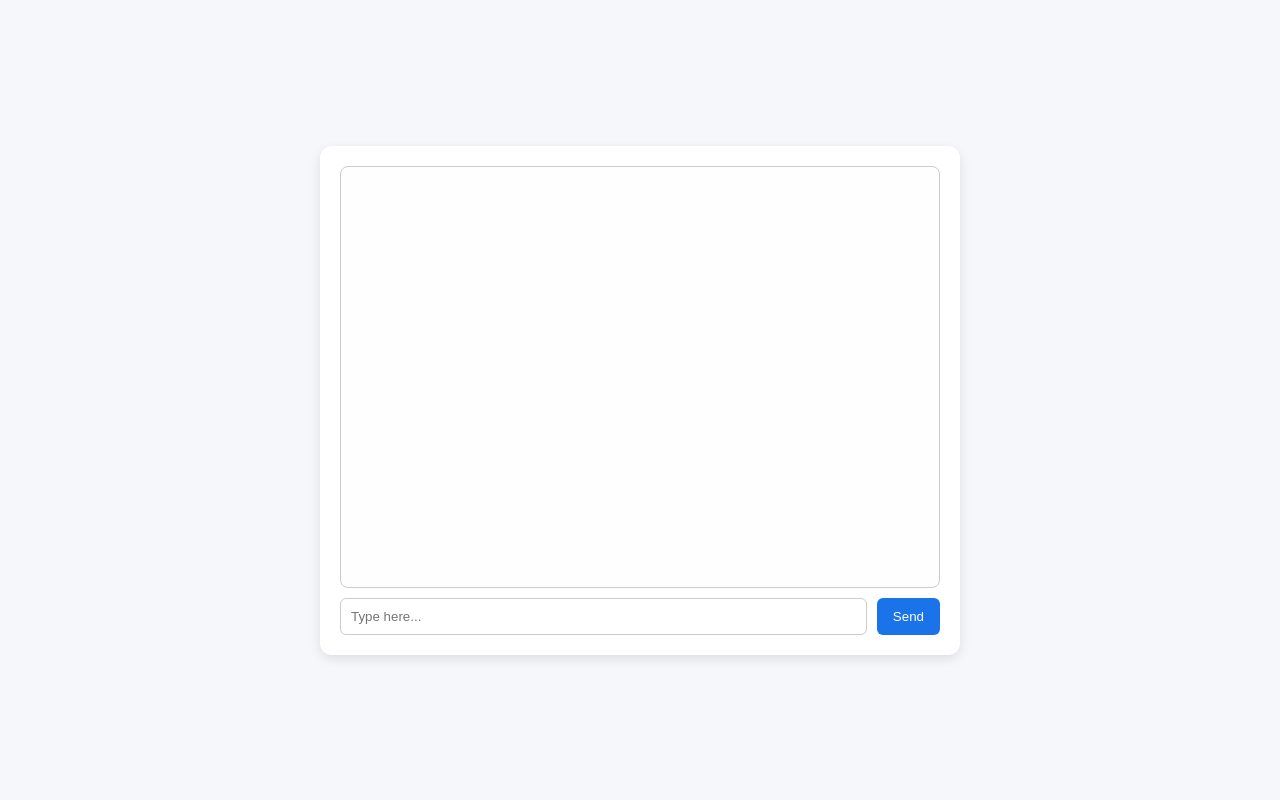
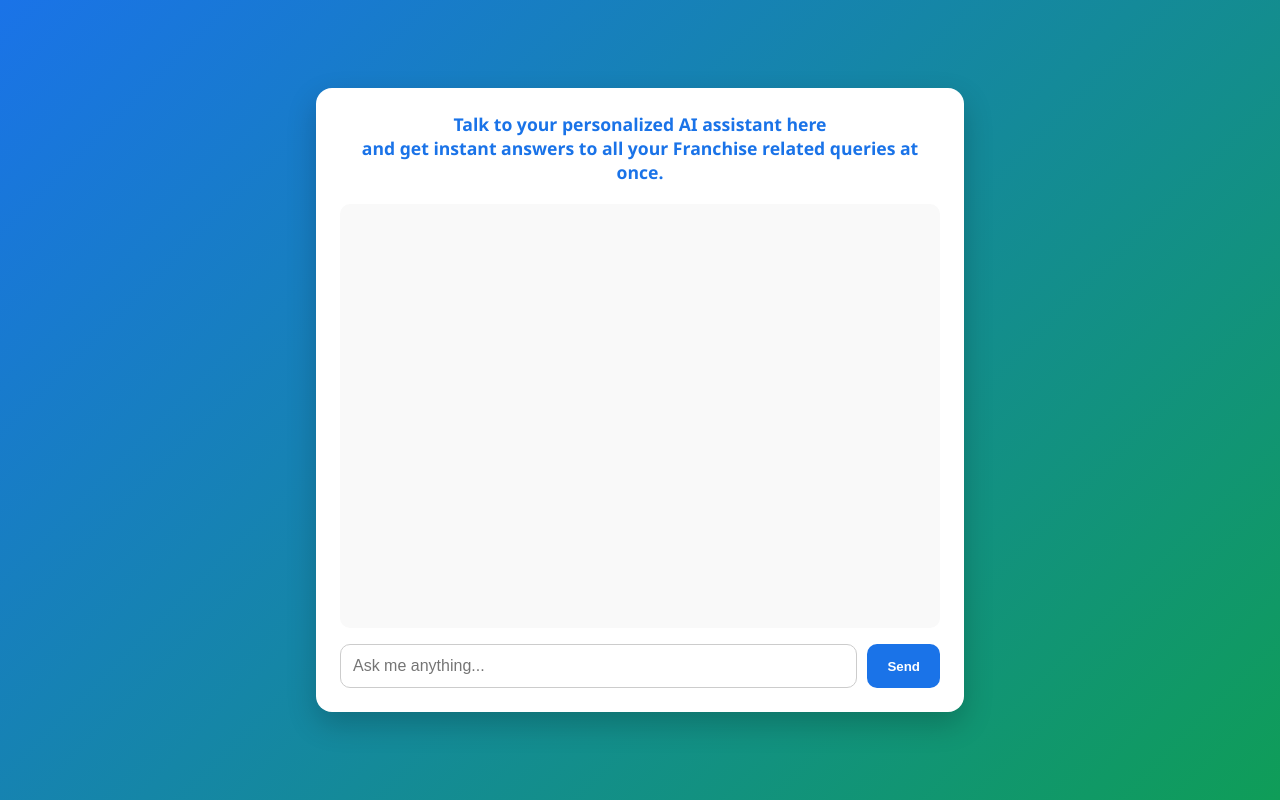
Before and after one commit to occultedge/grogbot-FranchiseBOT, a plain HTML site: page public/index.html in a window 1280 px wide. Drawn offline with nearby package versions, Linux system fonts and the light colour scheme.

Commit message:
Update index.html

```diff
--- a/public/index.html
+++ b/public/index.html
@@ -1,62 +1,149 @@
 <!DOCTYPE html>
-<html>
+<html lang="en">
 <head>
+  <meta charset="UTF-8" />
   <title>Occultedge AI Assistant</title>
+  <meta name="viewport" content="width=device-width, initial-scale=1.0" />
+
   <style>
     body {
-      font-family: Arial, sans-serif;
-      background: #f5f7fa;
+      font-family: 'Segoe UI', Tahoma, sans-serif;
       margin: 0;
       padding: 0;
+      height: 100vh;
+      background: linear-gradient(135deg, #1a73e8, #0f9d58);
       display: flex;
       justify-content: center;
       align-items: center;
-      height: 100vh;
+      animation: fadeIn 1s ease-in;
     }
+
     .chatbox {
-      background: white;
-      padding: 20px;
+      background: #fff;
       width: 95%;
       max-width: 600px;
-      border-radius: 12px;
-      box-shadow: 0 4px 12px rgba(0,0,0,0.1);
+      padding: 24px;
+      border-radius: 16px;
+      box-shadow: 0 12px 30px rgba(0, 0, 0, 0.2);
+      display: flex;
+      flex-direction: column;
+      animation: popIn 0.5s ease-out;
     }
+
+    .chat-header {
+      text-align: center;
+      font-size: 1.1em;
+      font-weight: 600;
+      margin-bottom: 20px;
+      color: #1a73e8;
+    }
+
     #chat {
       height: 400px;
       overflow-y: auto;
-      border: 1px solid #ccc;
-      padding: 10px;
-      margin-bottom: 10px;
-      background: #fefefe;
-      border-radius: 8px;
+      padding: 12px;
+      background: #f9f9f9;
+      border-radius: 10px;
+      margin-bottom: 16px;
+      display: flex;
+      flex-direction: column;
+      gap: 12px;
+      scroll-behavior: smooth;
     }
-    .msg { margin: 10px 0; }
-    .user { color: #1a73e8; }
-    .bot { color: #0f9d58; }
-    form { display: flex; gap: 10px; }
+
+    .msg {
+      padding: 12px 16px;
+      border-radius: 12px;
+      font-size: 0.95em;
+      max-width: 80%;
+      word-wrap: break-word;
+      animation: slideUp 0.3s ease-in-out;
+    }
+
+    .user {
+      background-color: #e3f0fe;
+      color: #1a73e8;
+      align-self: flex-end;
+    }
+
+    .bot {
+      background-color: #e6f4ea;
+      color: #0f9d58;
+      align-self: flex-start;
+    }
+
+    form {
+      display: flex;
+      gap: 10px;
+    }
+
     input[type="text"] {
       flex: 1;
-      padding: 10px;
-      border-radius: 6px;
+      padding: 12px;
+      border-radius: 10px;
       border: 1px solid #ccc;
+      font-size: 1em;
+      outline: none;
+      transition: border 0.2s ease;
     }
+
+    input[type="text"]:focus {
+      border-color: #1a73e8;
+    }
+
     button {
       background: #1a73e8;
       color: white;
       border: none;
-      padding: 10px 16px;
-      border-radius: 6px;
+      padding: 12px 20px;
+      border-radius: 10px;
       cursor: pointer;
+      font-weight: bold;
+      transition: background 0.3s ease;
+    }
+
+    button:hover {
+      background: #1558b0;
+    }
+
+    @keyframes fadeIn {
+      from { opacity: 0; }
+      to { opacity: 1; }
+    }
+
+    @keyframes popIn {
+      from { transform: scale(0.95); opacity: 0; }
+      to { transform: scale(1); opacity: 1; }
+    }
+
+    @keyframes slideUp {
+      from { transform: translateY(10px); opacity: 0; }
+      to { transform: translateY(0); opacity: 1; }
+    }
+
+    ::-webkit-scrollbar {
+      width: 6px;
+    }
+
+    ::-webkit-scrollbar-thumb {
+      background-color: #ccc;
+      border-radius: 3px;
     }
   </style>
-  <!-- ✅ Include DOMPurify to safely render AI's HTML -->
+
+  <!-- ✅ Safe HTML rendering -->
   <script src="https://cdn.jsdelivr.net/npm/dompurify@2.4.0/dist/purify.min.js"></script>
 </head>
+
 <body>
   <div class="chatbox">
+    <div class="chat-header">
+      Talk to your personalized AI assistant here<br>
+      and get <b>instant answers</b> to all your Franchise related queries at once.
+    </div>
     <div id="chat"></div>
     <form id="chatForm">
-      <input type="text" id="userInput" placeholder="Type here..." required />
+      <input type="text" id="userInput" placeholder="Ask me anything..." required />
       <button type="submit">Send</button>
     </form>
   </div>
@@ -66,7 +153,6 @@
     const input = document.getElementById('userInput');
     const chat = document.getElementById('chat');
 
-    // 🔍 Detect site type based on URL
     function detectSiteType() {
       const url = window.location.href.toLowerCase();
       if (url.includes("tutor")) return "tutor";
@@ -76,22 +162,12 @@
       return "general";
     }
 
-    // 📤 Handle message submit
     form.addEventListener('submit', async (e) => {
       e.preventDefault();
       const msg = input.value.trim();
       if (!msg) return;
 
       chat.innerHTML += `<div class="msg user"><b>You:</b> ${msg}</div>`;
-      // Intercept link clicks inside the bot reply
-const botLinks = chat.querySelectorAll('.msg.bot a');
-botLinks.forEach(link => {
-  link.addEventListener('click', function(e) {
-    e.preventDefault();
-    window.open(this.href, '_blank');
-  });
-});
-
       input.value = '';
       chat.scrollTop = chat.scrollHeight;
 
@@ -107,7 +183,7 @@ botLinks.forEach(link => {
         });
 
         const data = await res.json();
-        const safeHTML = DOMPurify.sanitize(data.reply); // ✅ Sanitize AI HTML
+        const safeHTML = DOMPurify.sanitize(data.reply);
         chat.innerHTML += `<div class="msg bot"><b>AI:</b> ${safeHTML}</div>`;
         chat.scrollTop = chat.scrollHeight;
 
@@ -115,11 +191,7 @@ botLinks.forEach(link => {
         chat.innerHTML += `<div class="msg bot"><b>AI:</b> Error: ${err.message}</div>`;
       }
     });
-  </script>
-  <!-- Your chatbot HTML above -->
 
-<!-- Safe link-click script -->
-<script>
     document.addEventListener('click', function(e) {
       const target = e.target.closest('a');
       if (target && target.href) {
@@ -128,9 +200,5 @@ botLinks.forEach(link => {
       }
     });
   </script>
-
 </body>
 </html>
-
-</body>
-</html>
```
Lines whose indentation alone changed are shown as unchanged.
